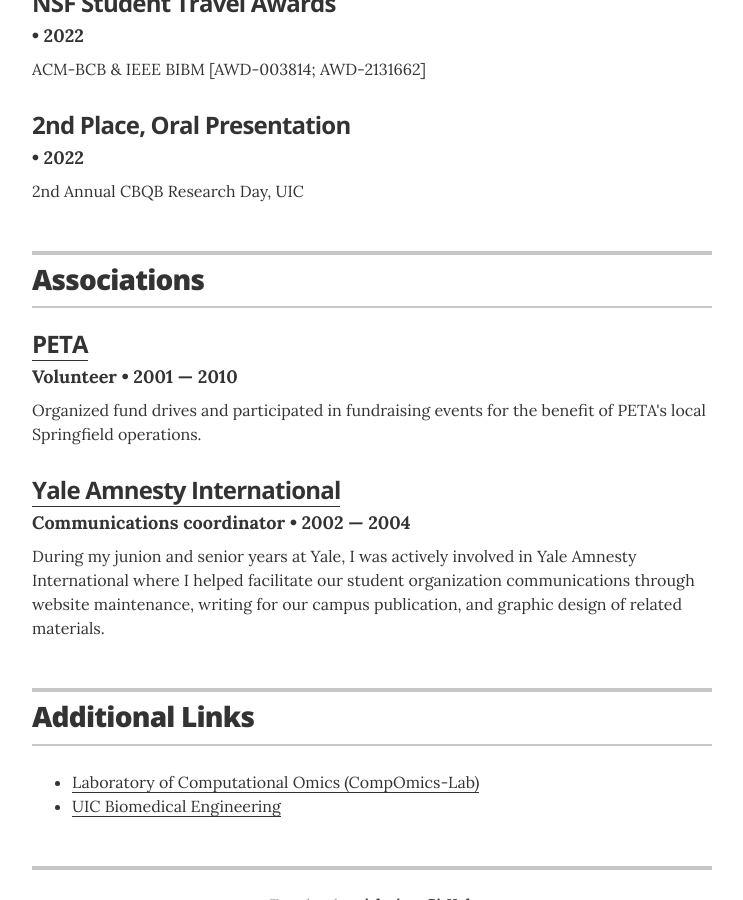
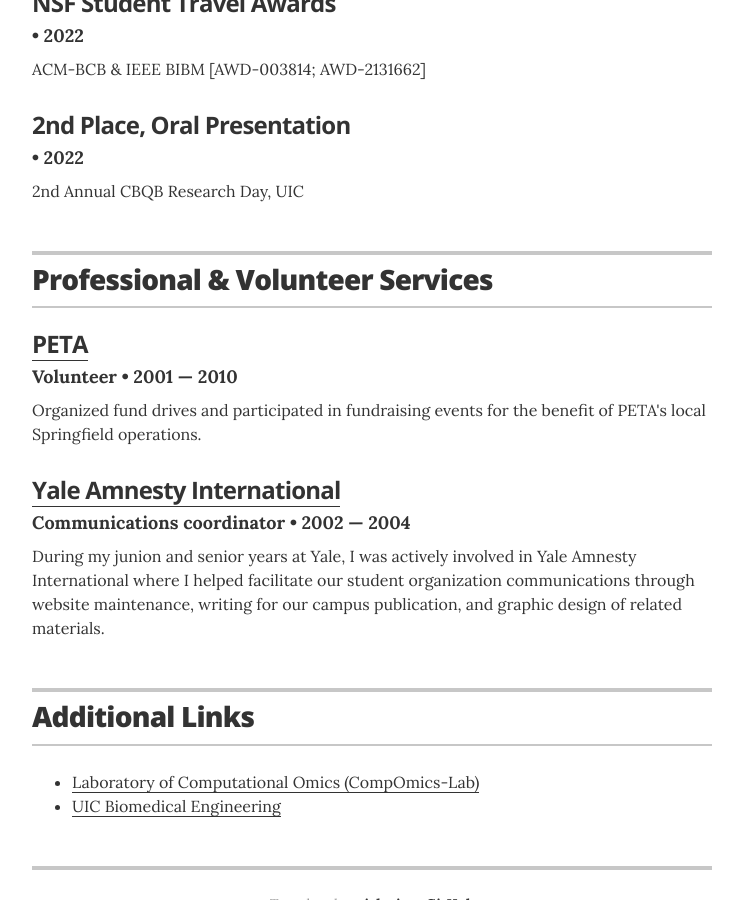
Before and after one commit to zandigohar/zandigohar.github.io, a Jekyll site: the page built from index.md, in a window 1280 px wide and 900 px high, scrolled down 4367 px. Shown: the whole window, without its empty margins (268-1011 px from the left). Built offline with Jekyll 4.4.1, drawn with Linux system fonts in a browser that asks for light colours.

Commit message:
Update resume.html

```diff
--- a/_layouts/resume.html
+++ b/_layouts/resume.html
@@ -160,7 +160,7 @@
       <section class="content-section">
 
         <header class="section-header">
-          <h2>Associations</h2>
+          <h2>Professional & Volunteer Services</h2>
         </header>
 
         {% for association in site.data.associations %}
```
